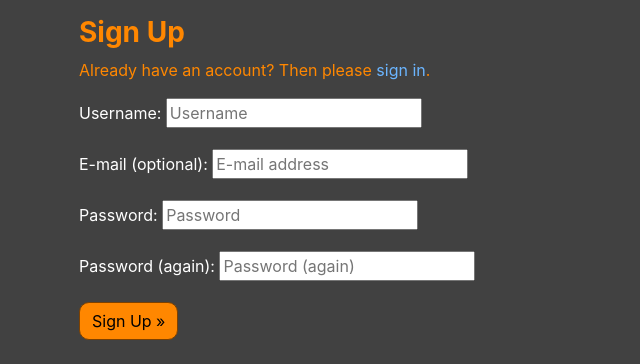
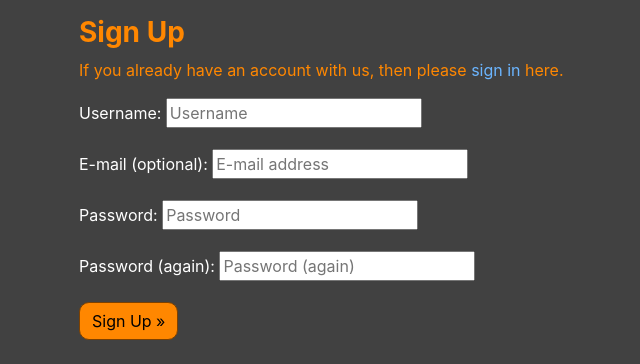
Before and after one commit to lukemunsch/anime-character-base, a Django app: page /accounts/signup/ in a window 1280 px wide. Shown: the part 56-420 px from the top of the page, without its empty margins (196-836 px from the left). Run offline with Django 3.2, Linux system fonts and the light colour scheme; some libraries are stand-ins or nearby versions.

Commit message:
add content changes to sign up form

```diff
--- a/templates/account/signup.html
+++ b/templates/account/signup.html
@@ -11,7 +11,7 @@
     <div class="col-md-8 mt-3 offset-md-2">
       <h3 class="orange-text mt-3"><strong>{% trans "Sign Up" %}</strong></h3>
 
-<p class="orange-text">{% blocktrans %}Already have an account? Then please <a class="new-link" href="{{ login_url }}">sign in</a>.{% endblocktrans %}</p>
+<p class="orange-text">{% blocktrans %}If you already have an account with us, then please <a class="new-link" href="{{ login_url }}">sign in</a> here.{% endblocktrans %}</p>
 
 <form class="signup" id="signup_form" method="post" action="{% url 'account_signup' %}">
   {% csrf_token %}
```
